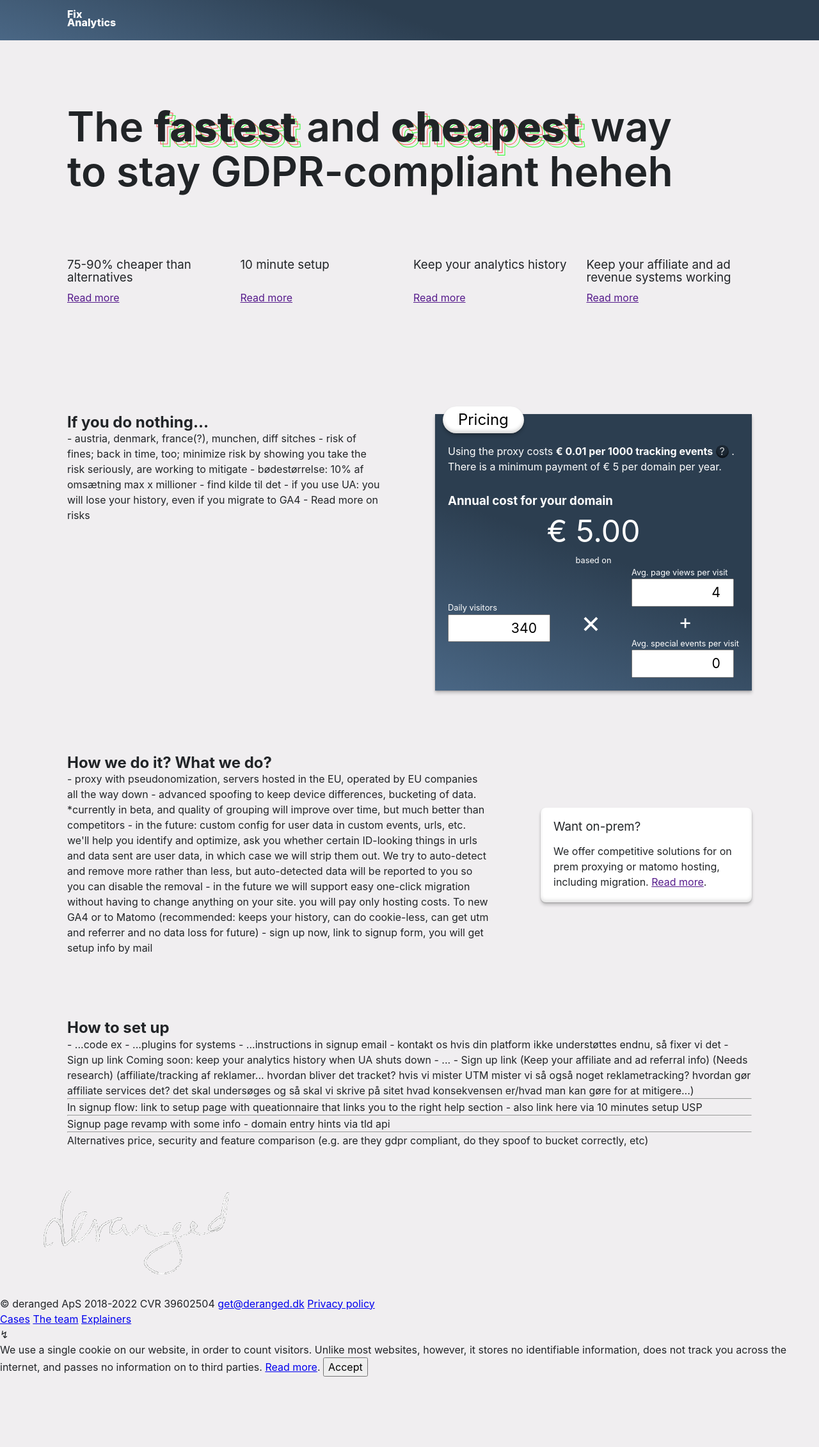
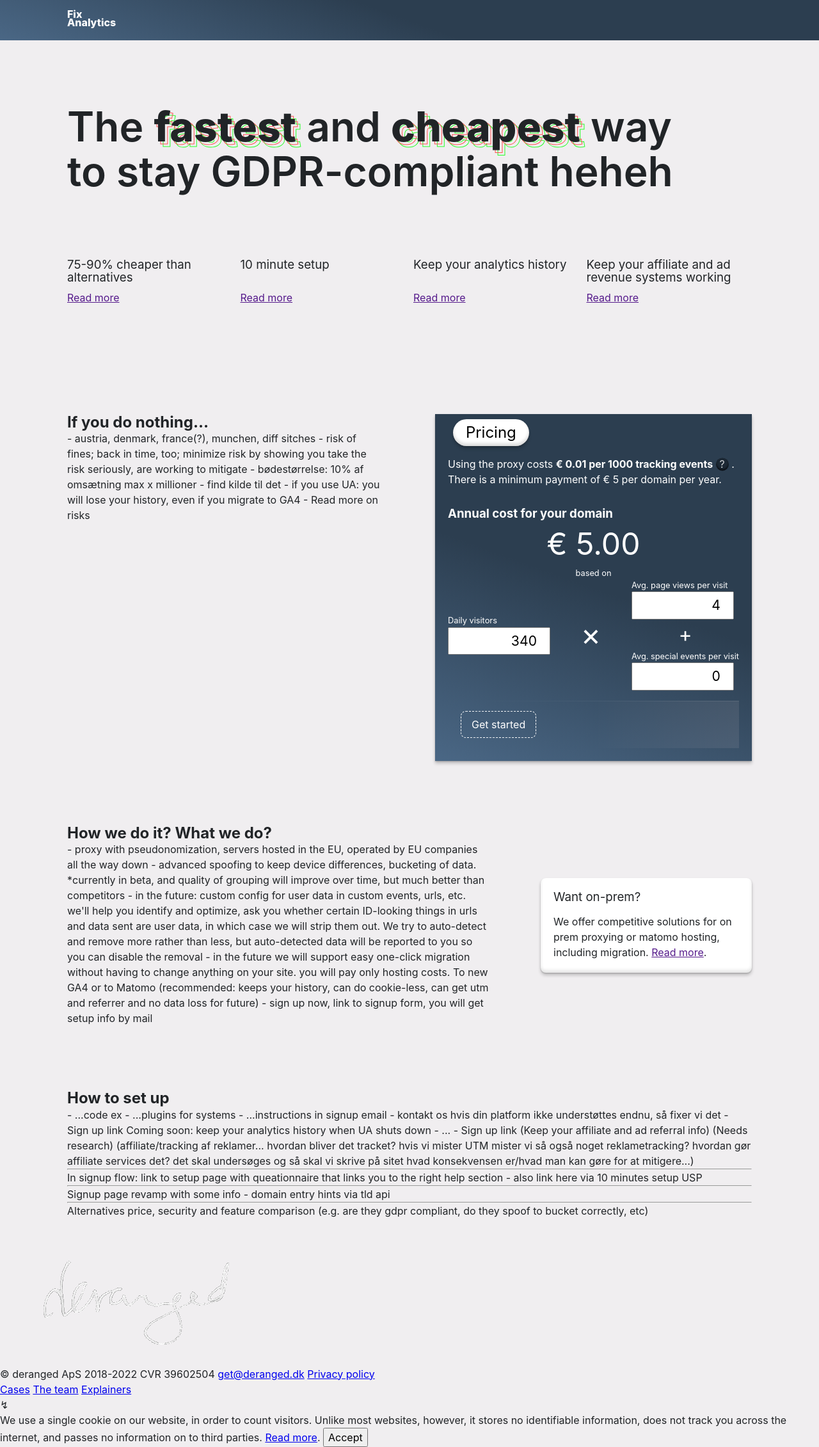
Before and after one commit to derangeddk/deranged.dk, a Jekyll site: the page built from fix-analytics/index.html, in a window 1280 px wide. Shown: the whole page at 64% size. Built offline with Jekyll 4.4.1, drawn with Linux system fonts in a browser that asks for light colours; before the commit the page ends 2151 px from its top, so only the background shows below that.

Commit message:
Add CTA button at end of pricing box

```diff
--- a/_includes/fix-analytics-risk-and-price.html
+++ b/_includes/fix-analytics-risk-and-price.html
@@ -76,6 +76,12 @@
             })();
           </script>
         </div>
+        <div class="card__actions">
+          <div class="spacer"></div>
+          <a class="button button--dashed button--dark" href="signup">
+            Get started
+          </a>
+        </div>
       </div>
     </aside>
   </div>
--- /dev/null
+++ b/_sass/fix-analytics/button.scss
@@ -0,0 +1,26 @@
+.button {
+    border-radius: $border-radius;
+    padding: 0.5rem 1rem;
+    color: inherit;
+    text-decoration: none;
+    cursor: pointer;
+}
+.button--dark {
+    color: white;
+}
+
+.button--dashed {
+    background: transparent;
+    border: 1px dashed black;
+    outline: 1px solid transparent;
+    outline-offset: -3px;
+    transition: outline 0.15s;
+
+    &.button--dark {
+        border-color: white;
+    }
+
+    &:hover, &:focus {
+        outline-color: white;
+    }
+}
--- a/_sass/fix-analytics/card.scss
+++ b/_sass/fix-analytics/card.scss
@@ -19,6 +19,13 @@
     }
 }
 
+.card__actions {
+    display: flex;
+    flex-direction: row;
+    padding: 1rem 1.25rem;
+    margin-top: 1rem;
+}
+
 .card--dark-shiny {
     color: white;
     background-color: #2c3e50;
@@ -30,9 +37,23 @@
         background: white;
         box-shadow: $overlay-shadow, 0 -4px 5px rgba(0,0,0,0.15) inset;
         color: black;
-        padding: 0.5rem 1.5rem;
+        padding: 0.5rem 1.25rem;
         border-radius: 3rem;
-        margin-top: -2rem;
-        margin-left: -0.5rem;
+        margin-top: -0.75rem;
+        margin-left: 0.5rem;
+    }
+
+    .card__actions {
+        background-image: linear-gradient(270deg, rgba(255,230,230,0.09) 0%, transparent 50%, transparent);
+        position: relative;
+    }
+    .card__actions:before {
+        content: '';
+        height: 1px;
+        background-image: linear-gradient(270deg, rgba(255,255,255,0.1) 10%, transparent 90%, transparent);
+        position: absolute;
+        top: 0;
+        left: 0;
+        right: 0;
     }
 }
--- a/css/fix-analytics-pages.scss
+++ b/css/fix-analytics-pages.scss
@@ -12,6 +12,7 @@ permalink: /css/fix-analytics-pages.css
 @import 'fix-analytics/utility';
 @import 'fix-analytics/tooltip';
 @import 'fix-analytics/form';
+@import 'fix-analytics/button';
 
 // Section specific
 @import 'fix-analytics/section/risk-and-pricing';
```
